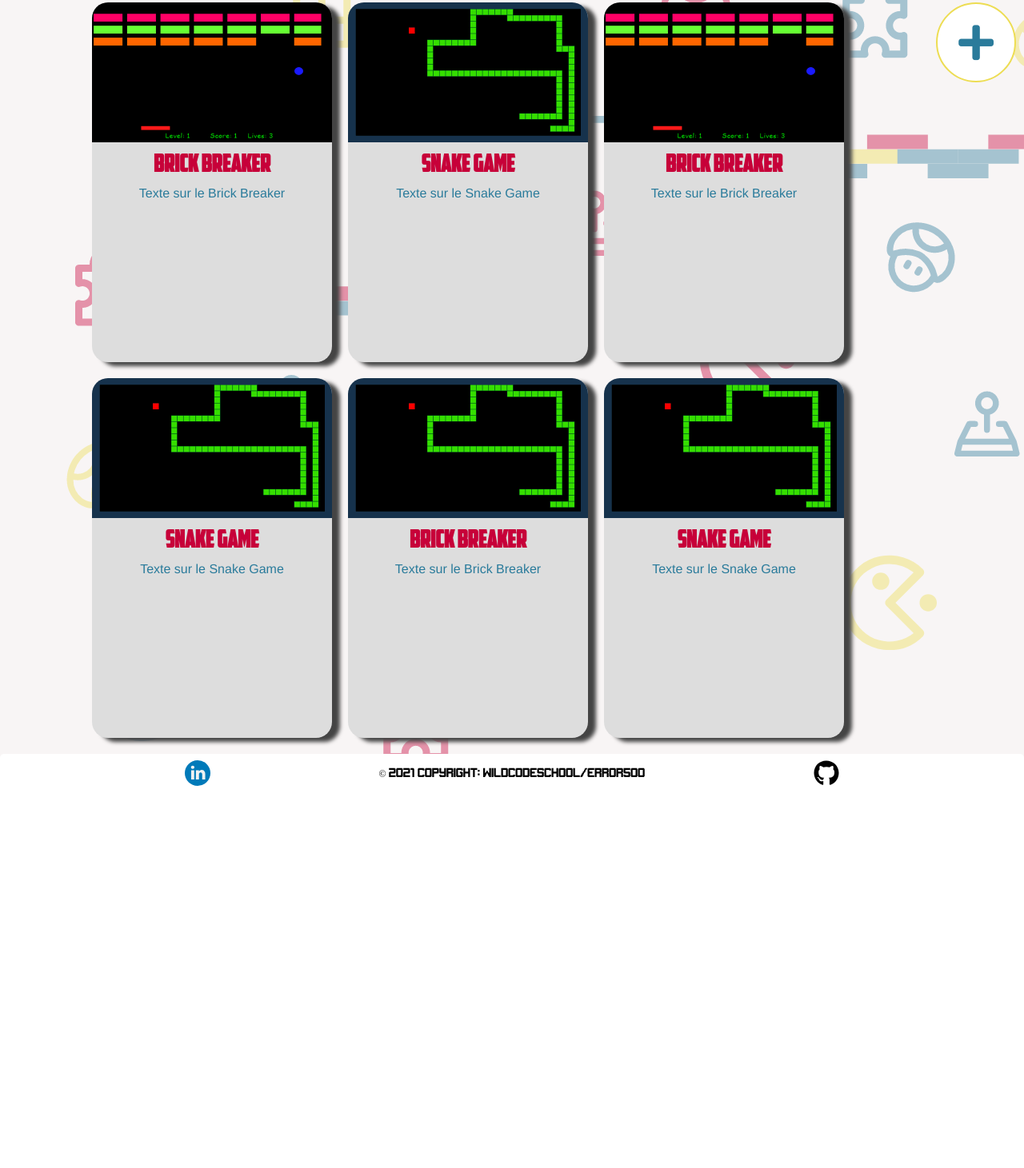
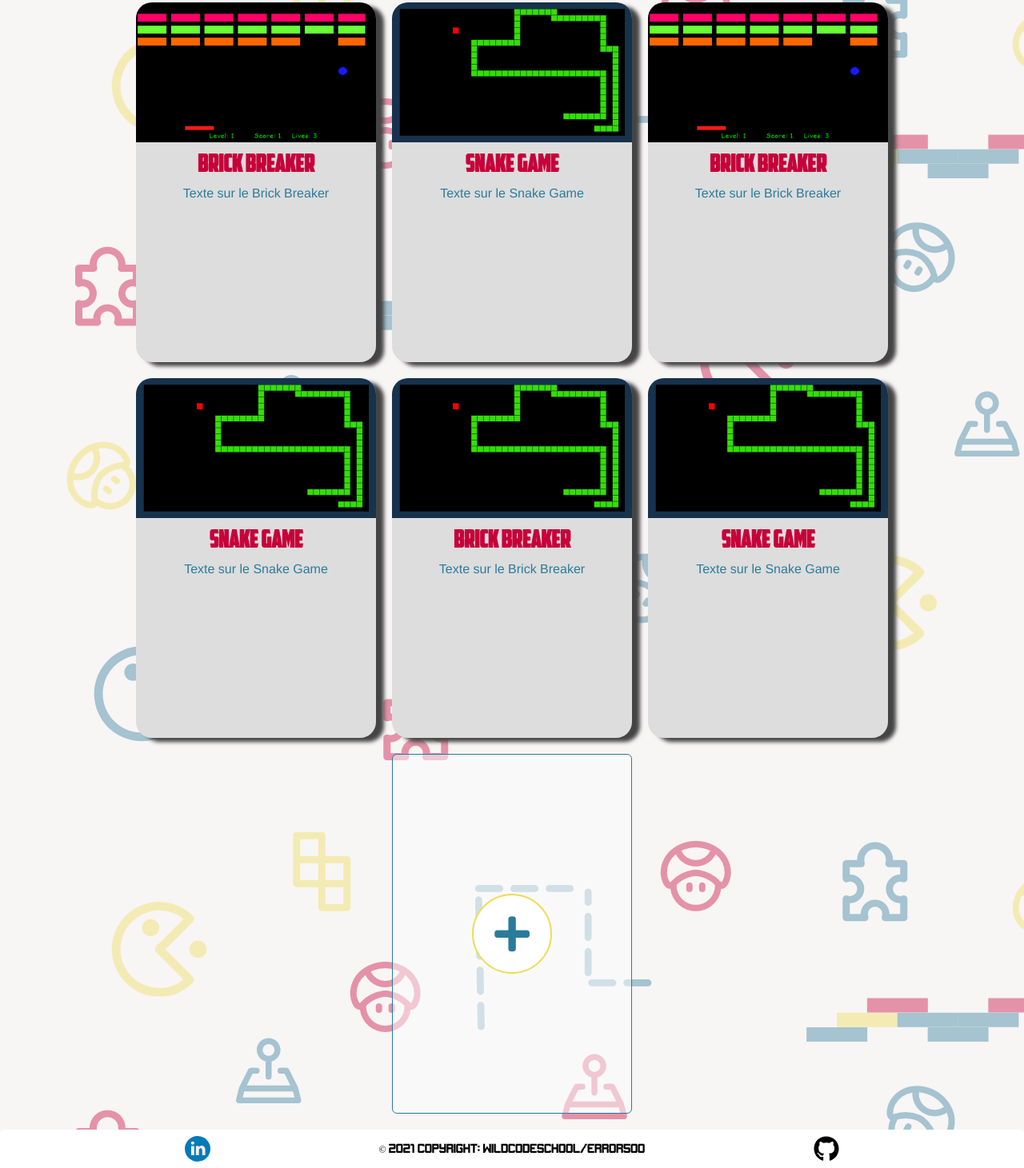
Before and after one commit to Yannis-Barba/retrowild, a website: page index.html in a window 1280 px wide. Shown: the part 81-1542 px from the top of the page at 80% size. Before the commit the page ends 1072 px from the top, so only its background shows below. Drawn offline with Linux system fonts and the light colour scheme.

Commit message:
add a tileButton at the end of the tiles in the containerHome, this button is still connected to the function addTile

```diff
--- a/index.html
+++ b/index.html
@@ -49,11 +49,14 @@
 
     <!--gameFrames-->
     <div id="page">
-      <div id="containerHome" class="containerHome"></div>
+      <div id="containerHome" class="containerHome">
+        <div id="containerButton" class="containerButton">
+          <button id="buttonAddTile"><i class="fas fa-plus icon"></i></button>
+        </div>
 
-      <div id="barMenu">
-        <button id="buttonAddTile"><i class="fas fa-plus icon"></i></button>
       </div>
+
+
     </div>
 
     <!-- Footer -->
--- a/style.css
+++ b/style.css
@@ -24,7 +24,7 @@ body {
 .containerHome {
   /* flex-grow: 1; */
   display: flex;
-  flex-direction: column;
+  flex-direction: row;
   justify-content: center;
   align-items: center;
   flex-wrap: wrap;
@@ -69,17 +69,23 @@ body {
   color: var(--primary-color);
 }
 
-#barMenu {
+#containerButton{
+  order: 1;
   display: flex;
-  flex-direction: column;
-  margin-top: 20px;
-  margin-right: 10px;
+  justify-content: center;
+  align-items: center;
+  min-height: 450px;
+  width: 300px;
+  border: var(--primary-color) solid 1px;
+  border-radius: 6px;
+  background-color: rgba(253, 254, 254,0.5);
+
 }
 
 #buttonAddTile {
   width: 100px;
   height: 100px;
-  position: static;
+  /* position: static; */
   background-color: var(--background-color);
   border: solid 2px var(--secondary-color);
   border-radius: 100px;
```
